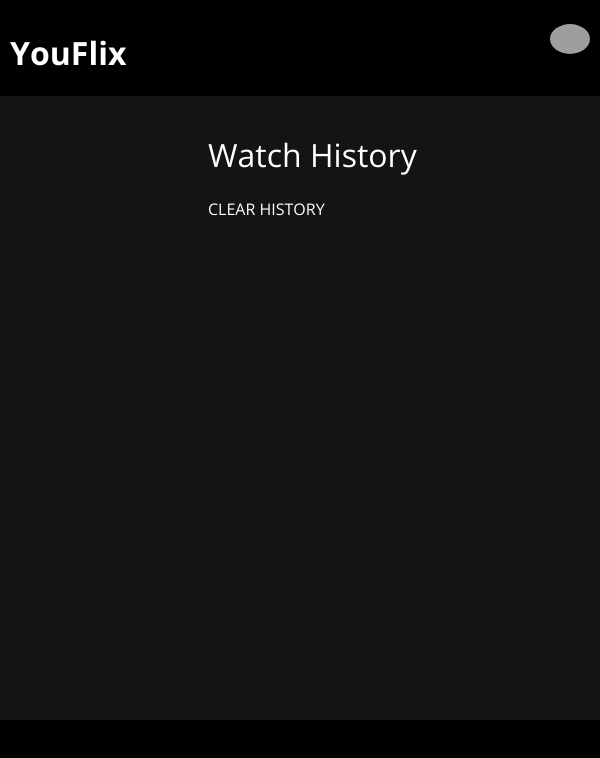
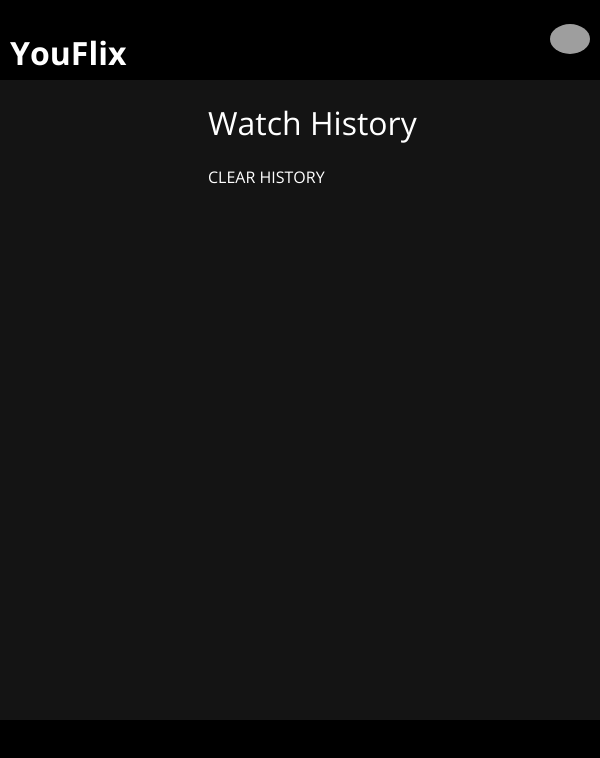
Before and after one commit to Pratim-Kumar-Hazarika/YOUFLIX-VideoLibrary-App, a React (Create React App) app: page /historyvideo in a window 600 px wide. Shown: the top 758 px of the page. Built offline with nearby package versions, Linux system fonts and the light colour scheme; grey boxes are pictures that could not be loaded.

Commit message:
fix : mobile display

```diff
--- a/src/Home.js
+++ b/src/Home.js
@@ -4,7 +4,7 @@
 export const Home = () => {
   return (
     <div>
-      <div style={{ padding: "1rem", marginTop: "5rem" }}>
+      <div style={{ padding: "1rem", marginTop: "3rem" }}>
         <LeftBar />
       </div>
       <div className="row_div">
--- a/src/LeftNavBar/LeftBar.css
+++ b/src/LeftNavBar/LeftBar.css
@@ -17,6 +17,7 @@
 .left_div {
   position: fixed;
   margin-left: -1rem;
+  margin-top: 1rem;
 
   height: 100vh;
 }
--- a/src/LikedVideos/LikedVideo.css
+++ b/src/LikedVideos/LikedVideo.css
@@ -1,3 +1,7 @@
+.like_content_div {
+  margin-top: -2rem;
+}
+
 .likedVideoDiv {
   margin-left: 1rem;
   overflow: hidden;
@@ -8,7 +12,6 @@
   position: relative;
   overflow: hidden;
   margin-bottom: 1rem;
-  border: 1px solid red;
 }
 
 .dustbinIcon {
@@ -29,7 +32,7 @@
   .video_contents_liked {
     font-size: 10px;
     margin-left: 1rem;
-    border: 1px solid white;
+
     width: 50%;
   }
   .dustbinIcon {
@@ -38,7 +41,6 @@
   .thubmnail_div_liked {
     overflow: hidden;
     width: 50%;
-    border: 1px solid white;
   }
 }
 @media only screen and (min-width: 600px) {
@@ -61,14 +63,12 @@
   .thubmnail_div_liked {
     overflow: hidden;
     width: 70%;
-    border: 1px solid white;
   }
   .video_contents_liked {
     font-size: 12px;
     margin-left: 1rem;
     color: #aaaaaa;
     width: 30%;
-    border: 1px solid white;
 
     font-size: 10px;
   }
--- a/src/LikedVideos/LikedVideo.js
+++ b/src/LikedVideos/LikedVideo.js
@@ -17,7 +17,7 @@
       <div className="likesssss">
         <div style={{ display: "flex" }}>
           <h1 style={{ color: "white", fontWeight: "400" }}>Liked Videos</h1>
-          <div style={{ marginTop: "1rem", marginLeft: ".5rem" }}>
+          <div style={{ marginTop: "10px", marginLeft: ".5rem" }}>
             {" "}
             <span
               class="iconify leftbar_icons"
--- a/src/Navbar/Nav.css
+++ b/src/Navbar/Nav.css
@@ -6,7 +6,6 @@
   display: flex;
   z-index: 1;
   background-color: black;
-  max-height: 12vh;
 }
 .header {
   display: flex;
@@ -83,6 +82,9 @@
   margin-top: 1.5rem;
 }
 @media only screen and (min-width: 600px) {
+  .navbar-div {
+    height: 10vh;
+  }
 }
 /* //small// */
 @media only screen and (max-width: 600px) {
@@ -97,4 +99,7 @@
     right: 0;
     margin-right: 10px;
   }
+  .navbar-div {
+    height: 10vh;
+  }
 }
--- a/src/Row/Row.css
+++ b/src/Row/Row.css
@@ -56,7 +56,7 @@
   bottom: 0;
   top: 8rem;
   overflow: hidden;
-  margin-top: 1rem;
+  margin-top: 0.7rem;
 }
 
 .video_image {
--- a/src/SongGenre/Genre.js
+++ b/src/SongGenre/Genre.js
@@ -6,7 +6,7 @@
   return (
     <>
       <div className="genre_main">
-        <div style={{ padding: "1rem", marginTop: "5rem" }}>
+        <div style={{ padding: "1rem", marginTop: "3rem" }}>
           <LeftBar />
         </div>
         {/* <div className="genre">
```
